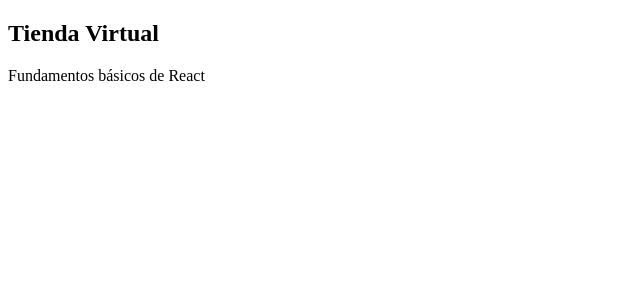
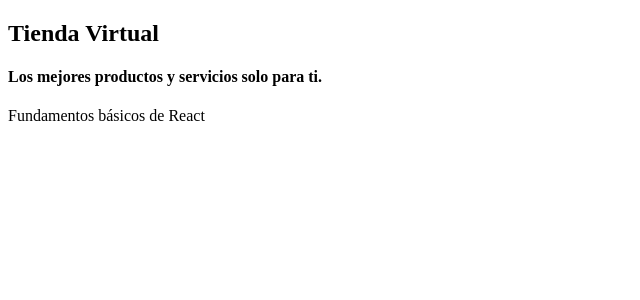
Before and after one commit to jcarlosj/React-Fundamentos-U-JPdTV, a React (Create React App) app: page / in a window 1280 px wide. Shown: the top 300 px of the page, without its empty margins (0-640 px from the left). Built offline with nearby package versions, Linux system fonts and the light colour scheme.

Commit message:
[+] Component > Header (JSX): Pasado como Expresión

```diff
--- a/src/components/Header.jsx
+++ b/src/components/Header.jsx
@@ -5,9 +5,19 @@
     const siteTitle = 'Tienda Virtual',
           newElement = <h2 id="site-header" className="site-header site-title">{ siteTitle }</h2>;
 
+    function getGreeting( user ) {
+        if( user ) {
+            return <h4>Bienvenido, { user }! estamos para servirte</h4>;
+        }
+        return <h4>Los mejores productos y servicios solo para ti.</h4>;
+    }
+
     /** */
     return (
-        newElement
+        <div>
+            { newElement }
+            { getGreeting() }
+        </div>
     );
 }
 
```
